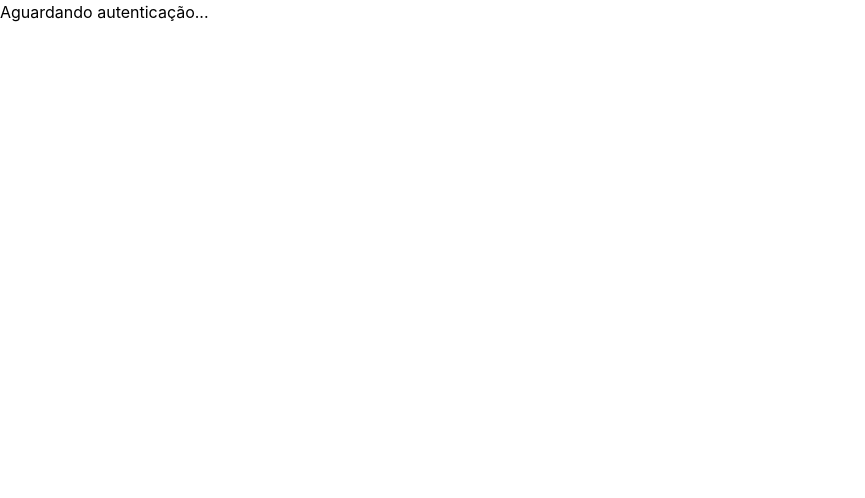
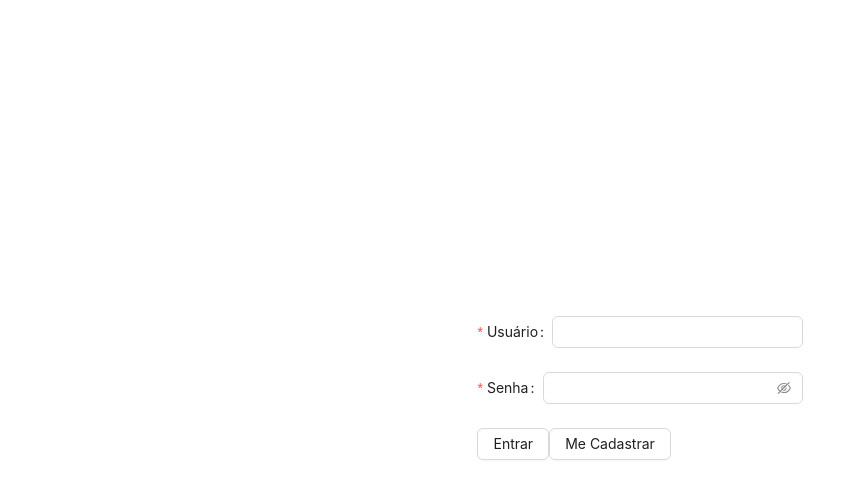
Before and after one commit to alinelopesm/arraianaroca, a Next.js app: page /auth/signin in a window 1280 px wide. Shown: the top 498 px of the page, without its empty margins (0-865 px from the left). Built offline with nearby package versions, Linux system fonts and the light colour scheme; no server answers.

Commit message:
feat: adiciona autenticacao

```diff
--- a/pages/_app.js
+++ b/pages/_app.js
@@ -2,30 +2,17 @@ import '../styles/globals.css'
 import { SessionProvider } from "next-auth/react";
 import { useEffect, useState } from 'react';
 import { getSession } from 'next-auth/react';
+import { appWithTranslation } from "next-i18next";
 
-function MyApp({ Component, pageProps }) {
-  const [session, setSession] = useState(null);
-
-  useEffect(() => {
-    // Trata a Promise e atualiza o estado quando ela é resolvida
-    getSession().then((resolvedSession) => {
-      setSession(resolvedSession);
-    });
-  }, [session]);
-
-  if (session === null) {
-    // Aguardando a resolução da Promise
-    return <p>Aguardando autenticação...</p>;
-  }
-
+function MyApp({ Component, pageProps, session }) {
   return (
-    <SessionProvider session={pageProps.session}>
+    <SessionProvider session={session}>
       <Component {...pageProps} />
     </SessionProvider>
   );
 }
 
-export default MyApp;
+export default appWithTranslation(MyApp);
 
 export async function getServerSideProps(context) {
   const session = await getSession(context);
@@ -34,5 +21,5 @@ export async function getServerSideProps(context) {
     props: {
       session,
     },
-  };drdrrdrdrb
+  };
 }
--- a/pages/api/auth/[...nextauth].js
+++ b/pages/api/auth/[...nextauth].js
@@ -4,6 +4,7 @@ import NextAuth from "next-auth";
 import CredentialsProvider from "next-auth/providers/credentials"
 import { UsuarioService } from "../../../services/Usuario";
 import { config as dotenvConfig } from "dotenv";
+import { redirect } from "next/dist/server/api-utils";
 
 // Carregue as variáveis de ambiente do arquivo .env.local
 dotenvConfig();
@@ -19,31 +20,23 @@ export default NextAuth({
       authorize: async (credentials) => {
         // Faça a validação do usuário usando seu serviço de usuário
         const usuarios = await UsuarioService.listAll();
-        const userAddapter = usuarios.find(
-          (u) => u.nome === credentials.username && u.senha === credentials.password
+        const userAdapter = await usuarios.find(
+          (u) => u.nome === credentials.username
         );
 
-        const user = {
-          name: user.nome,
-          email: user.email,
-          image: user.foto_usuario || '',
-          token: credentials.csrfToken,
-        }
-        if (userAddapter) {
-          return Promise.resolve(user);
+        if (userAdapter) {
+          if (userAdapter.senha === credentials.password) {
+            const user = {
+              name: userAdapter.nome, // Use userAddapter instead of user
+              email: userAdapter.email,
+              image: userAdapter.foto_usuario || '',
+              token: credentials.csrfToken,
+            }
+            return Promise.resolve(user);
+          }
         } else {
           return Promise.resolve(null);
         }
-      },
-      credentials: {
-        domain: {
-          label: "Receitas Gourmet",
-          type: "text ",
-          placeholder: "Receitas Gourmet",
-          value: "Receitas",
-        },
-        username: { label: "Nome", type: "text ", placeholder: "Digite" },
-        password: { label: "Senhas", type: "password" },
       },
     }),
   ],
@@ -54,23 +47,21 @@ export default NextAuth({
     secret: process.env.NEXTAUTH_SECRET,
   },
   callbacks: {
-    async signIn({ user, account, profile, email, credentials }) {
+    async signIn({ credentials }) {
       if(credentials.csrfToken && credentials.username) {
         return true
       }
       return false
     },
-    async redirect({ url, baseUrl }) {
+    async redirect({ baseUrl }) {
       return baseUrl
     },
-    async session({ session, token, user, newSession, trigger }) {
+    async session({ session, token }) {
+      session.token = token
       return session
     },
     async jwt({ token }) {
       return token
     }
-}
-//   pages: {
-//     signIn: "/login", // Define a rota de login personalizada
-//   },
+  }
 });
--- a/pages/auth/signin.js
+++ b/pages/auth/signin.js
@@ -1,27 +1,66 @@
-import { getCsrfToken } from "next-auth/react"
+// pages/auth/signin.js
 
-export default function SignIn({ csrfToken }) {
+import { useState } from "react";
+import { useRouter } from "next/router";
+import { signIn } from "next-auth/react"; // Use signIn em vez de authorize
+import { Form, Input, Button } from "antd";
+
+const SignInPage = () => {
+  const router = useRouter();
+  const [error, setError] = useState(null);
+  const [form] = Form.useForm();
+  const [loading, setLoading] = useState(false);
+
+  const onFinish = async (values) => {
+    setLoading(true);
+    const username = values.username;
+    const password = values.password;
+
+    const result = await signIn("Credentials", {
+      username,
+      password,
+      redirect: false, // Evite o redirecionamento automático
+    });
+
+    if (result.error) {
+      setError("Usuário ou senha incorretos.");
+    } else {
+      router.push("/dashboard"); // Redirecione para o painel após o login bem-sucedido
+    }
+
+    setLoading(false);
+  };
 
   return (
-    <form method="post" action="/api/auth/callback/credentials">
-      <input name="csrfToken" type="hidden" defaultValue={csrfToken} />
-      <label>
-        Username
-        <input name="username" type="text" />
-      </label>
-      <label>
-        Password
-        <input name="password" type="password" />
-      </label>
-      <button type="submit">Sign in</button>
-    </form>
-  )
-}
+    <div style={{ display: 'flex', justifyContent: 'center', alignItems: 'center', height: '100vh' }}>
+      <Form form={form} name="login" initialValues={{ remember: true }} onFinish={onFinish}>
+        <Form.Item
+          label="Usuário"
+          name="username"
+          rules={[{ required: true, message: 'Por favor, insira seu usuário!' }]}
+        >
+          <Input />
+        </Form.Item>
 
-export async function getServerSideProps(context) {
-  return {
-    props: {
-      csrfToken: await getCsrfToken(context),
-    },
-  }
-}
+        <Form.Item
+          label="Senha"
+          name="password"
+          rules={[{ required: true, message: 'Por favor, insira sua senha!' }]}
+        >
+          <Input.Password />
+        </Form.Item>
+        <Form.Item>
+          <Button htmlType="submit" loading={loading}>
+            Entrar
+          </Button>
+          {error && <p style={{ color: 'red' }}>{error}</p>}
+          <Button onClick={() => router.push('/signup')} loading={loading}>
+            Me Cadastrar
+          </Button>
+        </Form.Item>
+      </Form>
+    </div>
+  );
+};
+
+export default SignInPage;
--- a/pages/login/index.js
+++ b/pages/login/index.js
@@ -13,13 +13,6 @@ export default function LoginPage() {
   const [form] = Form.useForm();
   const [loading, setLoading] = useState(false);
   const { login } = useAuth();
-
-  const authenticateUser = async (username, password) => {
-    const usuarios = await UsuarioService.listAll();
-    const user = usuarios.find((u) => u.nome === username && u.senha === password);
-    console.log('ser', user);
-    return user;
-  };
 
   const onFinish = async (values) => {
     setLoading(true);
--- a/pages/signup/index.js
+++ b/pages/signup/index.js
@@ -5,6 +5,7 @@ import {
   Input,
 } from 'antd';
 import { UsuarioService } from "../../services/Usuario"
+import PageContent from '../../componentes/PageContent/PageContent';
 import { useRouter } from "next/router";
 
 const PAGE_NAME = 'Cadastro de usuário'
@@ -40,7 +41,7 @@ const tailFormItemLayout = {
     },
   },
 };
-const SignUp = () => {
+const SignUp = ({ pageProps }) => {
   const router = useRouter();
   const [form] = Form.useForm();
 
@@ -48,10 +49,11 @@ const SignUp = () => {
     delete values['confirm-senha']
     const cadastroUser = await UsuarioService.create(values)
 
-    router.push('/signup/login')
+    router.push('/api/auth/signin')
   };
 
   return (
+    <PageContent pageProps={pageProps} pageName={PAGE_NAME}>
       <Form
         {...formItemLayout}
         form={form}
@@ -155,6 +157,7 @@ const SignUp = () => {
           </Button>
         </Form.Item>
       </Form>
+    </PageContent>
   );
 };
 export default SignUp;
--- a/services/Api.js
+++ b/services/Api.js
@@ -1,4 +1,4 @@
-const url = 'http://localhost:8000/'
+const url = 'http://localhost:8001/'
 export const Api = {
     getById(endPoint, id) {
         return fetch(`${url}${endPoint}/${id}`).then(response => response.json())
```
Also changed, not shown: componentes/Header/Header.js (+56 -3 lines).
